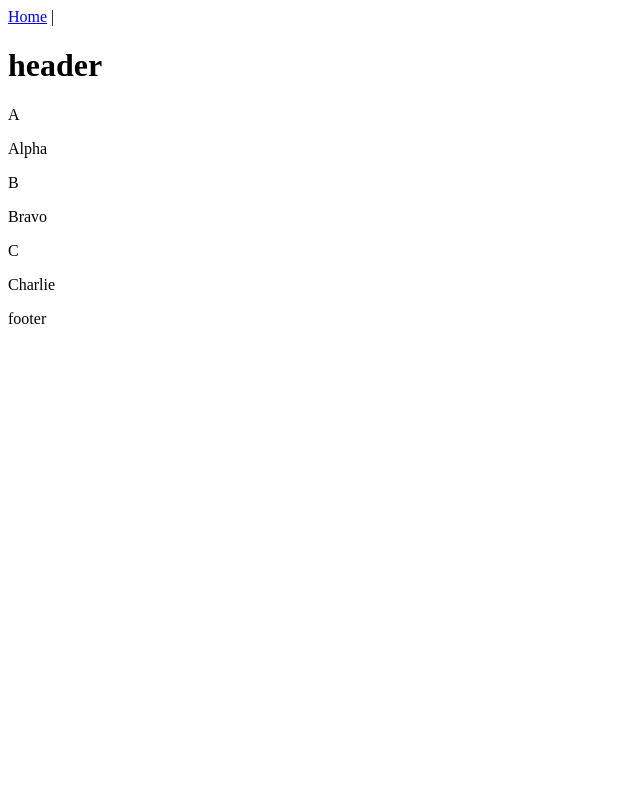
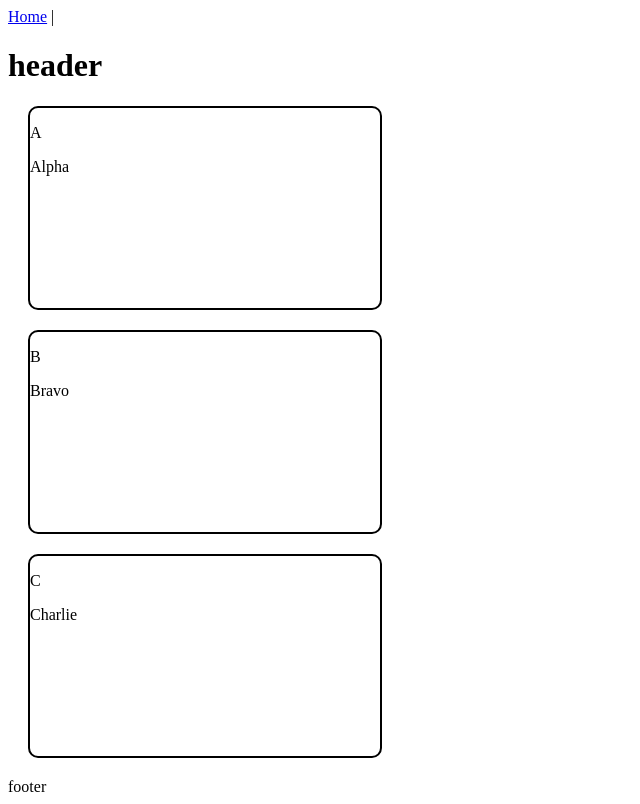
Before and after one commit to osmankdrt/te-final-capstone, a Vue app in the folder vue/: page /decks/1/cards in a window 1280 px wide. Shown: the whole page, without its empty margins (0-640 px from the left). Built offline with nearby package versions, Linux system fonts and the light colour scheme.

Commit message:
pulling and pushing

```diff
--- a/vue/src/components/Card.vue
+++ b/vue/src/components/Card.vue
@@ -16,6 +16,19 @@ props: {
 }
 </script>
 
-<style>
+<style scoped>
+
+.cards{
+   border: 2px solid black;
+    border-radius: 10px;
+    width: 350px;
+    height: 200px;
+    margin: 20px;
+}
+
+
+
+
+
 
 </style>
--- a/vue/src/components/Deck.vue
+++ b/vue/src/components/Deck.vue
@@ -23,8 +23,8 @@ export default {
 .deck{
     border: 2px solid black;
     border-radius: 10px;
-    width: 250px;
-    height: 550px;
+    width: 350px;
+    height: 200px;
     margin: 20px;
 }
 
```
